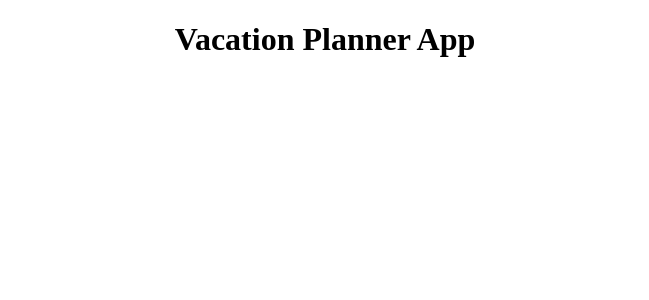
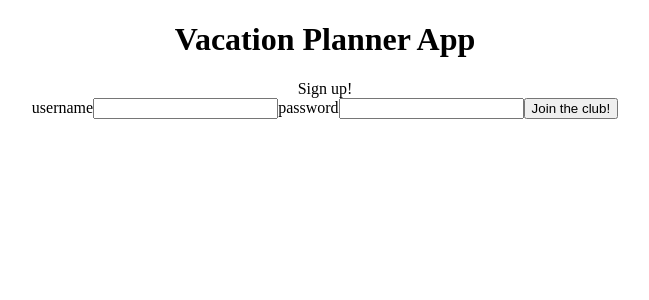
Before and after one commit to BuildWeekVacationPlanner/FRONTEND-UNIT3, a React (Create React App) app in the folder vacation-planner/: page /signup in a window 1280 px wide. Shown: the top 300 px of the page, without its empty margins (315-964 px from the left). Built offline with nearby package versions, Linux system fonts and the light colour scheme.

Commit message:
sign up form done

```diff
--- a/vacation-planner/src/App.js
+++ b/vacation-planner/src/App.js
@@ -3,6 +3,7 @@ import './App.css';
 import { Route } from "react-router-dom";
 
 import Login from "./components/Login";
+import Signup from "./components/Signup";
 import VacationPlan from "./components/VacationPlan";
 import Vacations from "./components/Vacations";
 
@@ -11,6 +12,7 @@ function App() {
     <div className="App">
       <h1>Vacation Planner App</h1>
       <Route exact path="/" component={Login} />
+      <Route exact path="/signup" component={Signup} />
       <Route path="/vacation" component={Vacations}/>
       <Route path="/myvacation" component={VacationPlan}/>
     </div>
--- /dev/null
+++ b/vacation-planner/src/components/Signup.js
@@ -0,0 +1,39 @@
+import React, { useState } from "react";
+
+const Signup = () => {
+    const [ newUser, setNewUser ] = useState({ username: "", password: ""});
+
+    const handleNewUser = event => {
+        setNewUser({...newUser, [event.target.name]: event.target.value})
+    }
+
+    const submitInfo = event => {
+        event.preventDefault();
+        console.log(newUser);
+    }
+
+    return (
+        <div>
+            Sign up!
+            <form onSubmit={submitInfo}>
+                <label>username</label>
+                <input
+                    type="text"
+                    value={newUser.username}
+                    name="username"
+                    onChange={handleNewUser}
+                />
+                <label>password</label>
+                <input
+                    type="text"
+                    value={newUser.password}
+                    name="password"
+                    onChange={handleNewUser}
+                />
+                <button>Join the club!</button>
+            </form>
+        </div>
+    );
+}
+
+export default Signup;
```
